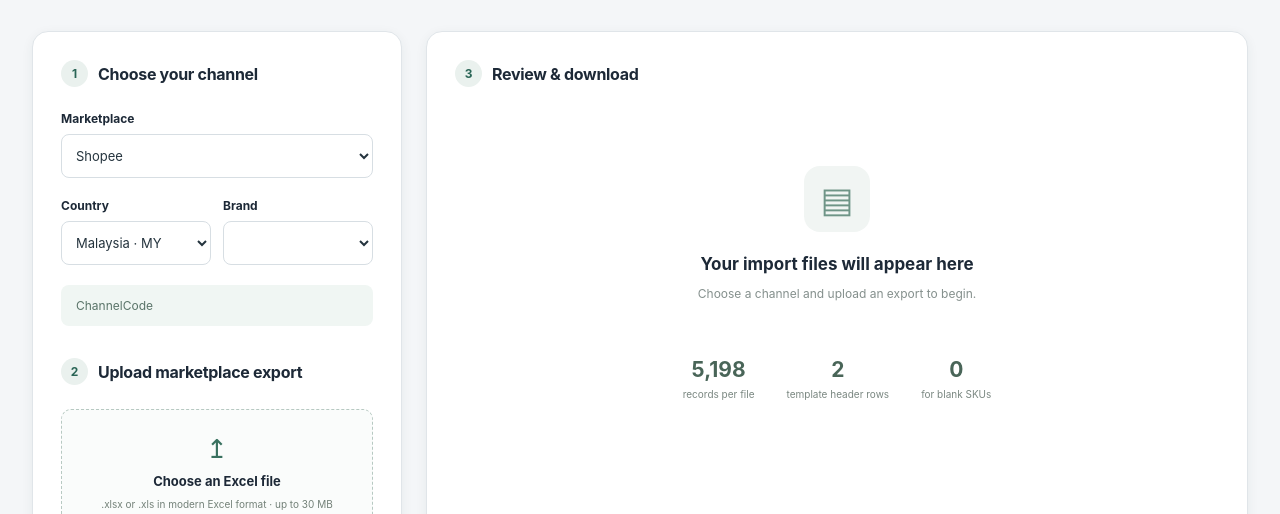
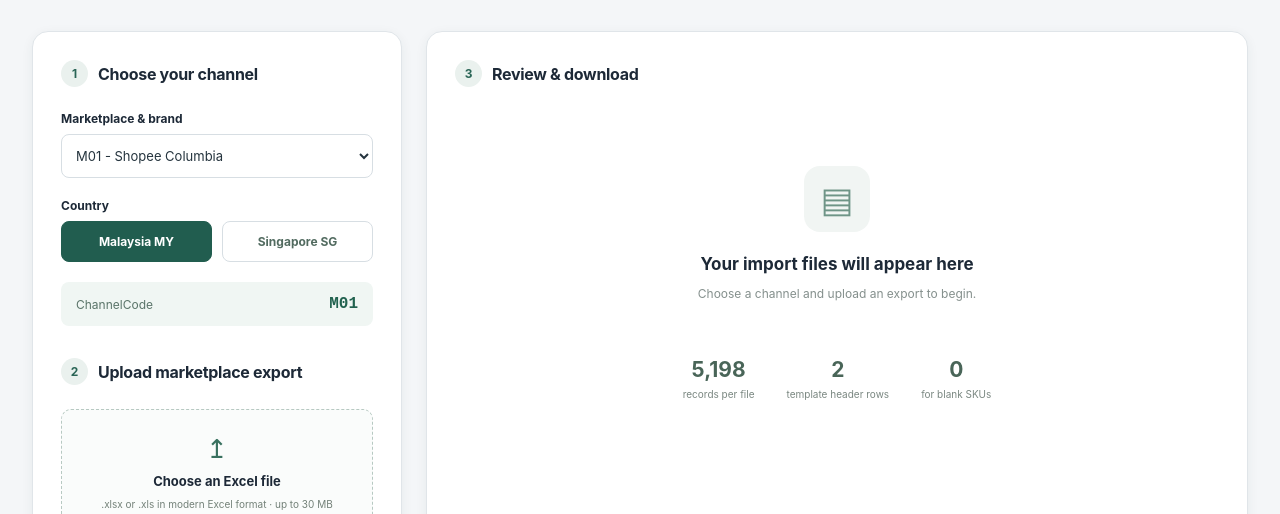
Before and after one commit to ethanraa-lab/skuchannel-converter, a website: page index.html in a window 1280 px wide. Shown: the part 286-800 px from the top of the page. Drawn offline with Linux system fonts and the light colour scheme.

Commit message:
Combine channel selection and add country buttons

```diff
--- a/index.html
+++ b/index.html
@@ -13,8 +13,11 @@
   <div class="layout">
     <section class="card setup" aria-labelledby="setup-title">
       <div class="section-title"><span class="step">1</span><h2 id="setup-title">Choose your channel</h2></div>
-      <label for="marketplace">Marketplace</label><select id="marketplace"><option>Shopee</option><option>Lazada</option><option>Zalora</option></select>
-      <div class="pair"><div><label for="country">Country</label><select id="country"><option value="MY">Malaysia · MY</option><option value="SG">Singapore · SG</option></select></div><div><label for="brand">Brand</label><select id="brand"></select></div></div>
+      <label for="channel">Marketplace & brand</label><select id="channel"></select>
+      <fieldset id="country" class="country-choice"><legend>Country</legend>
+        <label class="country-option"><input type="radio" name="country" value="MY" checked><span>Malaysia MY</span></label>
+        <label class="country-option"><input type="radio" name="country" value="SG"><span>Singapore SG</span></label>
+      </fieldset>
       <div class="channel"><span>ChannelCode</span><strong id="channel-code"></strong></div>
       <div class="section-title second"><span class="step">2</span><h2>Upload marketplace export</h2></div>
       <label class="upload" for="file"><span class="upload-icon">↥</span><strong>Choose an Excel file</strong><span>.xlsx or .xls in modern Excel format · up to 30 MB</span><input id="file" type="file" accept=".xlsx,.xls"></label>
```
